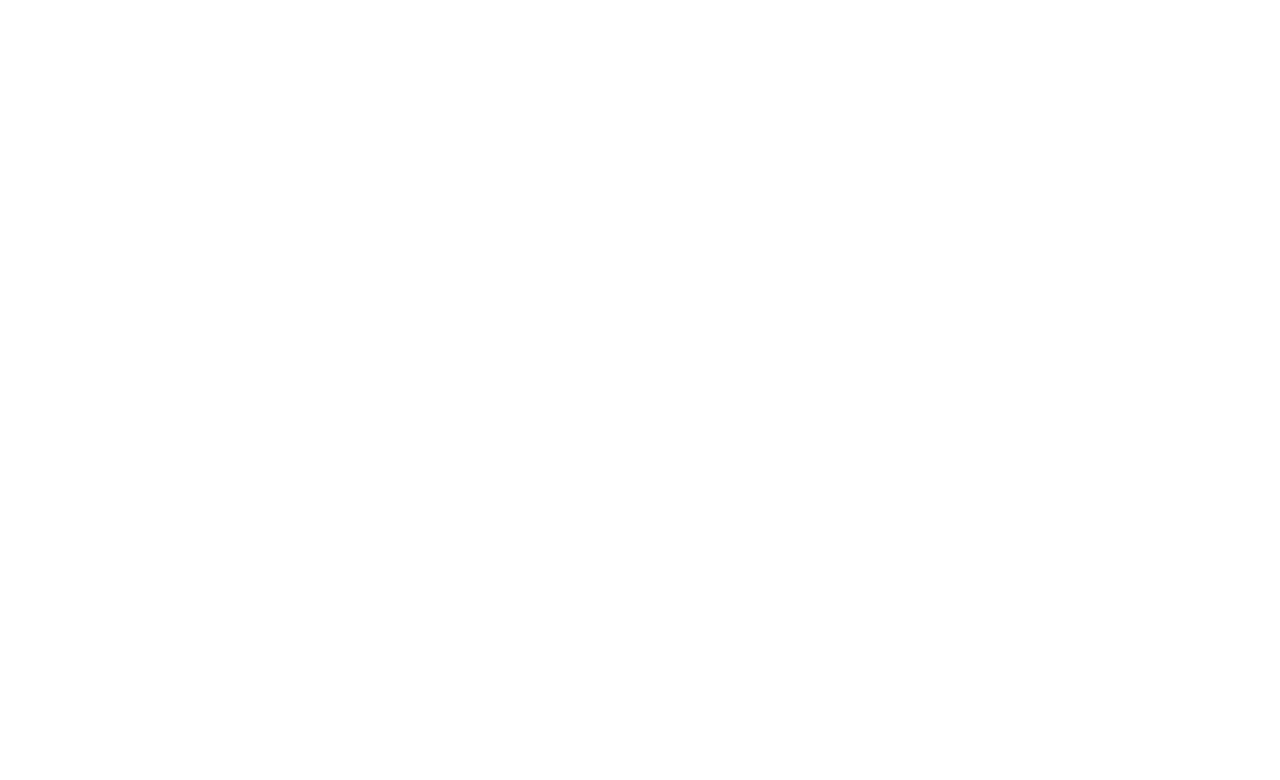
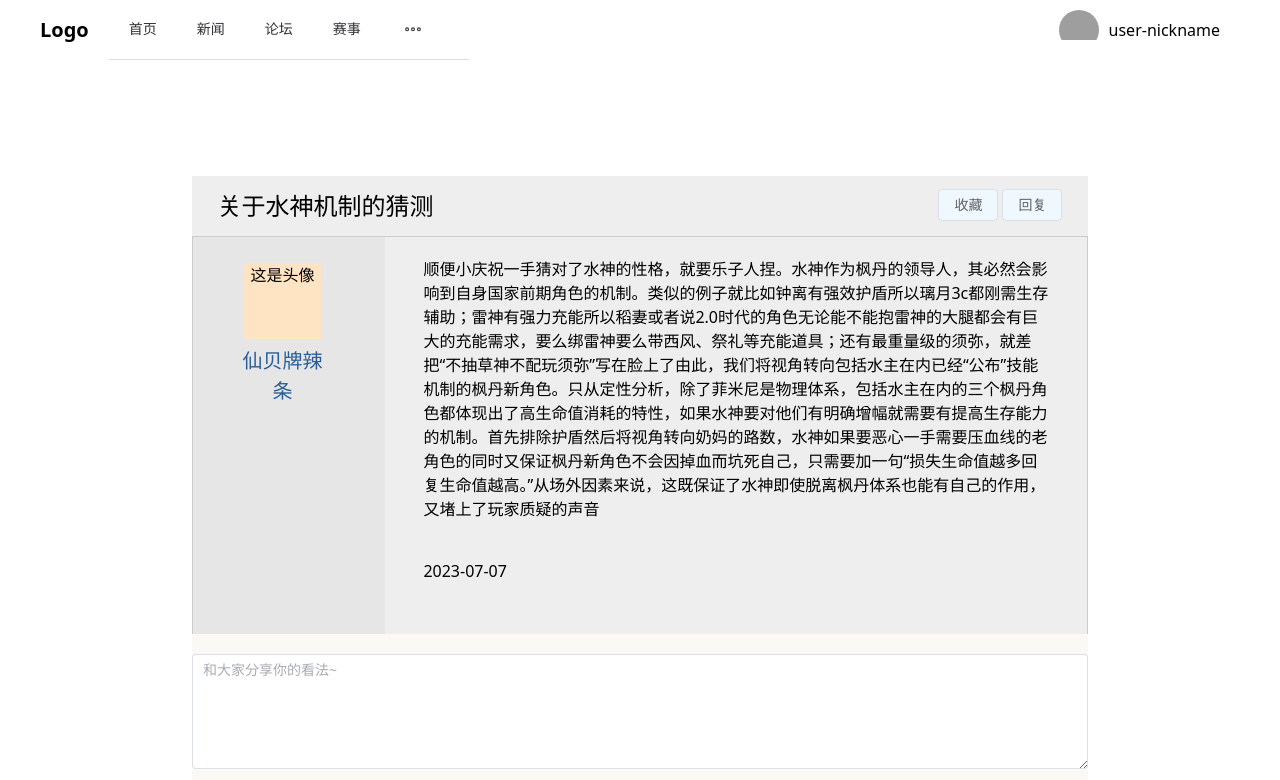
Before and after one commit to DATE-W/DB_design, a Vue app in the folder Frontend/: page /Detail in a window 1280 px wide. Before the commit this address had no page. Shown: the top 780 px of the page. Built offline with nearby package versions, Linux system fonts and the light colour scheme; grey boxes are pictures that could not be loaded.

Commit message:
注册界面修改 && 论坛详情页优化
注册界面添加输入用户名，论坛详情页添加会话框和评论

```diff
--- a/Frontend/src/components/detail.vue
+++ b/Frontend/src/components/detail.vue
@@ -6,6 +6,17 @@
     },
     data(){
         return{
+            uId:112233,
+            tittle:"关于水神机制的猜测",
+            uImg:"这是头像",
+            uName:"仙贝牌辣条",
+            uText:"顺便小庆祝一手猜对了水神的性格，就要乐子人捏。水神作为枫丹的领导人，其必然会影响到自身国家前期角色的机制。类似的例子就比如钟离有强效护盾所以璃月3c都刚需生存辅助；雷神有强力充能所以稻妻或者说2.0时代的角色无论能不能抱雷神的大腿都会有巨大的充能需求，要么绑雷神要么带西风、祭礼等充能道具；还有最重量级的须弥，就差把“不抽草神不配玩须弥”写在脸上了由此，我们将视角转向包括水主在内已经“公布”技能机制的枫丹新角色。只从定性分析，除了菲米尼是物理体系，包括水主在内的三个枫丹角色都体现出了高生命值消耗的特性，如果水神要对他们有明确增幅就需要有提高生存能力的机制。首先排除护盾然后将视角转向奶妈的路数，水神如果要恶心一手需要压血线的老角色的同时又保证枫丹新角色不会因掉血而坑死自己，只需要加一句“损失生命值越多回复生命值越高。”从场外因素来说，这既保证了水神即使脱离枫丹体系也能有自己的作用，又堵上了玩家质疑的声音",
+            date:"2023-07-07",
+            judgers:[
+                {jId:1,jName:"草神和伞兵什么时候结婚",jText:"你说得对，但是原神是一款",jDate:"2023-07-08"},
+                {jId:2,jName:"丁真Official",jText:"义！乌！",jDate:"2023-07-09"},
+                {jId:3,jName:"杰子",jText:"同学报一下学号姓名给你加创新学分",jDate:"2023-07-10"},
+            ],
 
         }
     }
@@ -18,38 +29,47 @@
         <my-nav/>
         <el-container class="post-container">
             <el-header>
-                <text class="header-text">关于水神机制的猜测</text>
+                <text class="header-text">{{ tittle }}</text>
                 <el-button class="header-respond-btn" style="right:7vw">收藏</el-button>
                 <el-button class="header-respond-btn">回复</el-button>
             </el-header>
             <el-container style="border: 1px solid #ccc;">
                 <el-aside>
                     <!-- <img class="rooter-img" src=""> -->
-                    <div class="rooter-img">这是头像</div>
+                    <div class="rooter-img">{{ uImg }}</div>
                     <div class="rooter-name">
-                        <p class="rooter-name-typography">仙贝牌辣条</p>
+                        <p class="rooter-name-typography">{{ uName }}</p>
                     </div>
                 </el-aside>
                 <el-main>
-                    <p>顺便小庆祝一手猜对了水神的性格，就要乐子人捏</p>
-                    <p>水神作为枫丹的领导人，其必然会影响到自身国家前期角色的机制。类似的例子就比如钟离有强效护盾所以璃月3c都刚需生存辅助；雷神有强力充能所以稻妻或者说2.0时代的角色无论能不能抱雷神的大腿都会有巨大的充能需求，要么绑雷神要么带西风、祭礼等充能道具；还有最重量级的须弥，就差把“不抽草神不配玩须弥”写在脸上了</p>
-                    <p>由此，我们将视角转向包括水主在内已经“公布”技能机制的枫丹新角色。
-只从定性分析，除了菲米尼是物理体系，包括水主在内的三个枫丹角色都体现出了高生命值消耗的特性，如果水神要对他们有明确增幅就需要有提高生存能力的机制。首先排除护盾然后将视角转向奶妈的路数，水神如果要恶心一手需要压血线的老角色的同时又保证枫丹新角色不会因掉血而坑死自己，只需要加一句“损失生命值越多回复生命值越高。”从场外因素来说，这既保证了水神即使脱离枫丹体系也能有自己的作用，又堵上了玩家质疑的声音</p>
-                    <div class="bottom-detail">
-                        <div>2023-07-07</div>
+                    <!-- 主帖 -->
+                    <div class="rooter-post">
+                        {{ uText }}
+                        <div class="bottom-detail">
+                            <div>{{ date }}</div>
+                        </div>
+                    </div>
+                    <!-- 评论 -->
+                    <div class="judger-post">
+                        <div v-for="judger in judgers" :key="judger.jId">
+                            <el-divider style="color: black;height:2vw"></el-divider>
+                            <p><text style="color: rgb(24, 151, 235);">{{ judger.jName }} ：</text><text>{{ judger.jText }}</text></p>
+                            <p style="top:2vw">{{ judger.jDate }}</p>
+                        </div>
                     </div>
                 </el-main>
             </el-container>
         </el-container>
         <div class="input-respond-container">
-            <div style="margin: 20px 0" />
-            <el-input
-                v-model="respond"
-                :rows="8"
-                type="textarea"
-                placeholder="请输入回复"
-            />
-            <el-button class="input-respond-btn">回复</el-button>
+            <div style="margin: 20px 0">
+                <el-input
+                    v-model="respond"
+                    :rows="5"
+                    type="textarea"
+                    placeholder="和大家分享你的看法~"
+                />
+                <el-button class="input-respond-btn">发布评论</el-button>
+            </div>
         </div>
     </div>
 </template>
@@ -58,7 +78,7 @@
 /*帖子的整体容器*/
 .post-container{
     width:70vw;
-    height:100%;
+    height:80vw;
 	background: #eee;
 	position: absolute;
 	left: 20%;top: 30%;
@@ -123,15 +143,16 @@
     width:100%;
     height:10vw;
     position: relative;
-    bottom: 0%;
+    top:3vw;
+    bottom: 0;
     right:0vw;
 }
 .input-respond-container{
-    background-color: antiquewhite;
-    position: absolute;
-    bottom: 0%;
+    background-color: rgb(251, 249, 246);
+    position: fixed;
+    bottom: 0;
     width:70vw;
-    height:20vw;
+    height:13vw;
     left: 20%;
 	margin-left: -5vw;
 }
--- a/Frontend/src/components/signup.vue
+++ b/Frontend/src/components/signup.vue
@@ -123,6 +123,12 @@
         <!-- 输入内容 -->
         <div class="maininputbox">
           <form @submit.prevent="register">
+             <!-- 输入用户名 -->
+             <div class="subBox">
+              <label for="account_name" class="inputText" left=10.3vw;>用户名：</label>
+              <el-input type="text" id="account_name" v-model="account" pattern="[a-zA-Z0-9]+" required maxlength="10"
+                class="inputBox" placeholder="用户名长度不超过10个字符" />
+            </div>
             <!-- 输入账号 -->
             <div class="subBox">
               <label for="account" class="inputText" left=10.3vw;>账号：</label>
@@ -194,7 +200,7 @@
   position: relative;
   left: 5%;
   width: 25vw;
-  height: 5vw;
+  height: 4.3vw;
   flex-shrink: 0;
 }
 
@@ -229,7 +235,7 @@
   left: 1.5vw;
   width: 30vw;
   height: 2.6vw;
-  top: 10vh;
+  top: 6.7vh;
   flex-shrink: 0;
   border-radius: 0.31rem;
   background: #007DFA;
@@ -250,7 +256,7 @@
   left: 67%;
   width: 0.5vw;
   height: 2.5vw;
-  top: 15vh;
+  top: 11vh;
 }
 
 .haveText {
@@ -265,7 +271,7 @@
 
 /*右侧左上角logo*/
 .imgR {
-  top: 8vh;
+  top: 3vh;
   left: 4vw;
   width: 4vw;
   height: 7vh;
@@ -287,14 +293,14 @@
   text-align: center;
   line-height: 1;
   position: relative;
-  top: 7vh;
+  top: 3vh;
   left: 9.5vw;
 }
 
 /*右侧输出框控制 */
 .maininputbox {
   position: relative;
-  top: 9vh;
+  top: 5vh;
 
 }
 
@@ -303,7 +309,7 @@
   font-size: 0.6rem;
   position: relative;
   left: 23vw;
-  top: -2vh;
+  top: -1vh;
   bottom: 1vh;
 }
 </style>
--- a/Frontend/src/router/index.js
+++ b/Frontend/src/router/index.js
@@ -26,6 +26,10 @@
       component: () => import('../components/forum.vue')
     },
     {
+      path: '/Detail',
+      component: () => import('../components/detail.vue')
+    },
+    {
       path: '/EditPost',
       component: () => import('../components/EditPost.vue')
     },
```
